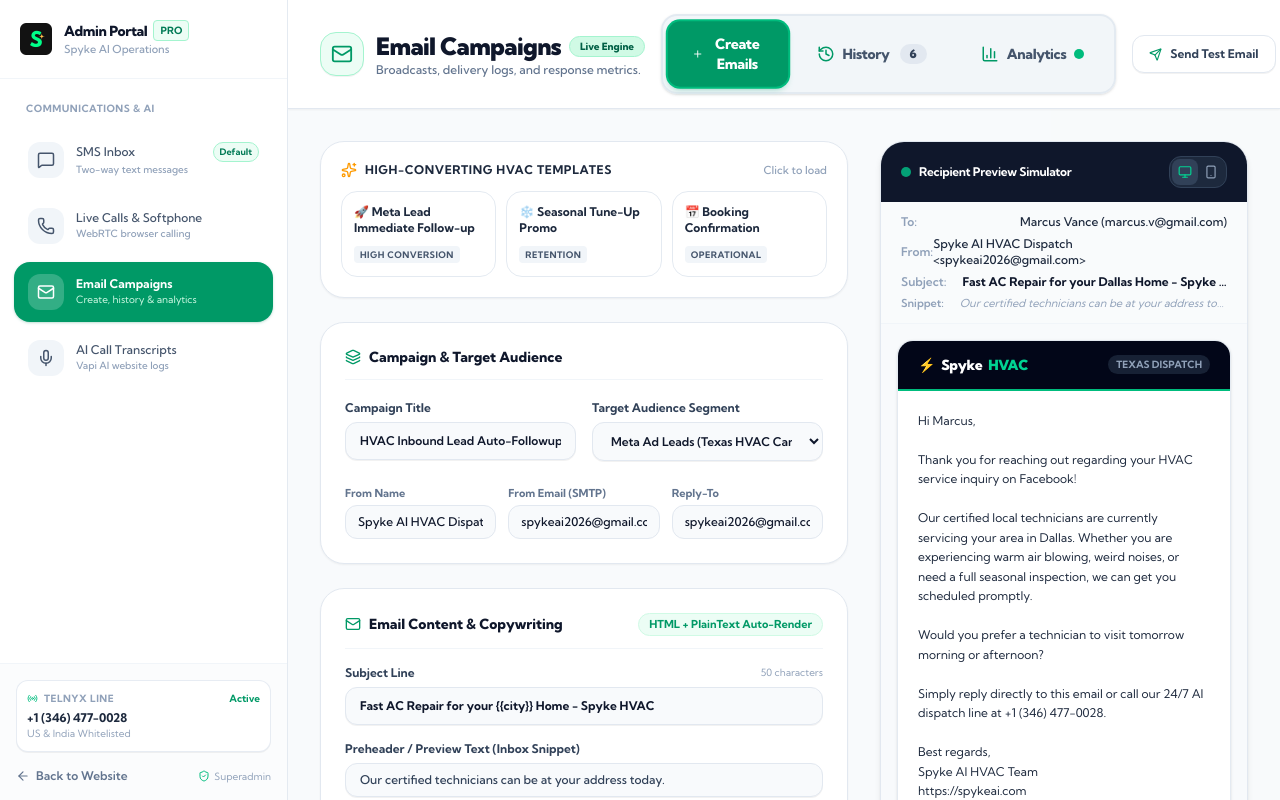
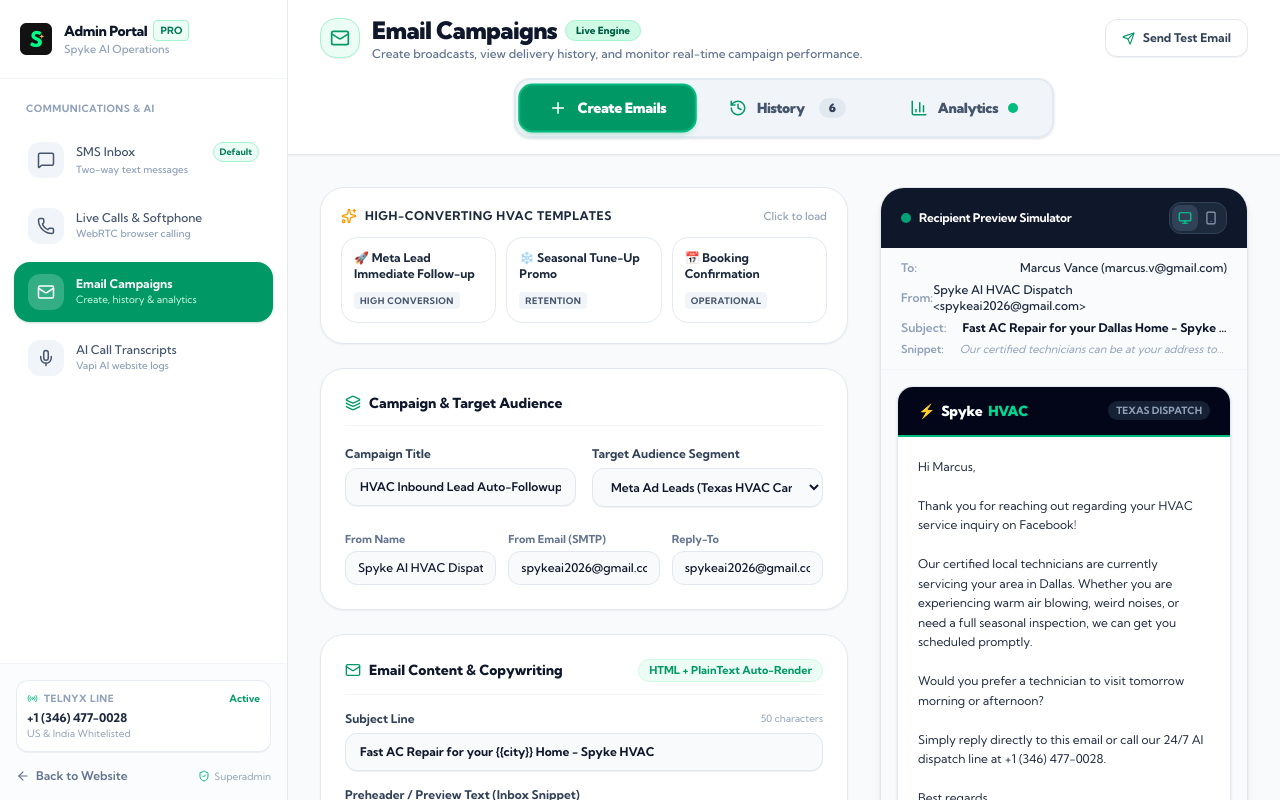
Before and after one commit to SpykeAI/website_sypke, a Next.js app: page /admin/emails in a window 1280 px wide. Built offline with nearby package versions, Linux system fonts and the light colour scheme.

Commit message:
style: move tabs to centered row below email campaigns heading

```diff
--- a/src/app/admin/emails/page.tsx
+++ b/src/app/admin/emails/page.tsx
@@ -565,12 +565,13 @@
 
         {/* TOP HEADER & TABS BAR */}
         <header className="bg-white border-b border-slate-200 sticky top-0 z-20 px-4 sm:px-6 lg:px-8 py-3.5 shadow-xs">
-          <div className="max-w-7xl mx-auto flex flex-col lg:flex-row items-center justify-between gap-4">
-
-            {/* Title & Badge (Left) */}
-            <div className="flex items-center gap-3 shrink-0 self-start lg:self-center">
-              <div className="w-11 h-11 rounded-2xl bg-emerald-50 border border-emerald-200 flex items-center justify-center text-emerald-600 shadow-2xs">
-                <Mail size={22} />
+          <div className="max-w-7xl mx-auto space-y-3">
+
+            {/* Top Row: Heading on Left, Quick Action on Right */}
+            <div className="flex items-center justify-between gap-4">
+              <div className="flex items-center gap-3">
+                <div className="w-10 h-10 rounded-2xl bg-emerald-50 border border-emerald-200 flex items-center justify-center text-emerald-600 shadow-2xs">
+                  <Mail size={20} />
                 </div>
                 <div>
                   <div className="flex items-center gap-2">
@@ -582,19 +583,30 @@
                     </span>
                   </div>
                   <p className="text-xs text-slate-500 font-medium hidden sm:block">
-                  Broadcasts, delivery logs, and response metrics.
+                    Create broadcasts, view delivery history, and monitor real-time campaign performance.
                   </p>
                 </div>
               </div>
 
-            {/* CENTER (IN BETWEEN): BIG & HIGHLIGHTED TABS */}
-            <div className="flex-1 flex justify-center w-full lg:w-auto my-1 lg:my-0">
-              <div className="flex items-center p-1.5 bg-slate-100/90 border-2 border-slate-200/90 rounded-2xl shadow-sm gap-1.5 w-full sm:w-auto justify-center">
+              {/* Send Test Email Action */}
+              <button
+                onClick={() => setTestEmailModalOpen(true)}
+                className="px-4 py-2.5 rounded-xl border border-slate-200 hover:border-slate-300 bg-white hover:bg-slate-50 text-xs font-bold text-slate-700 transition flex items-center gap-2 cursor-pointer shadow-2xs"
+                title="Send a live test email via SMTP to verify formatting"
+              >
+                <Send size={13} className="text-emerald-600" />
+                <span>Send Test Email</span>
+              </button>
+            </div>
+
+            {/* Bottom Row (Below Email Campaign Heading): Centered in between, Big & Highlighted */}
+            <div className="flex justify-center pt-1 pb-0.5">
+              <div className="inline-flex items-center p-1.5 bg-slate-100/95 border-2 border-slate-200/90 rounded-2xl shadow-sm gap-2 w-full sm:w-auto justify-center">
 
                 {/* Create Emails Tab */}
                 <button
                   onClick={() => setActiveTab("create")}
-                  className={`px-5 sm:px-6 py-2.5 sm:py-3 rounded-xl text-xs sm:text-sm font-extrabold transition-all duration-150 flex items-center justify-center gap-2 cursor-pointer ${
+                  className={`px-7 py-3 rounded-xl text-sm font-black transition-all duration-150 flex items-center justify-center gap-2.5 cursor-pointer ${
                     activeTab === "create"
                       ? "bg-emerald-600 text-white shadow-md shadow-emerald-600/30 ring-2 ring-emerald-500 scale-[1.02]"
                       : "text-slate-600 hover:text-slate-900 hover:bg-white/80"
@@ -607,7 +619,7 @@
                 {/* History Tab */}
                 <button
                   onClick={() => setActiveTab("history")}
-                  className={`px-5 sm:px-6 py-2.5 sm:py-3 rounded-xl text-xs sm:text-sm font-extrabold transition-all duration-150 flex items-center justify-center gap-2 cursor-pointer ${
+                  className={`px-7 py-3 rounded-xl text-sm font-black transition-all duration-150 flex items-center justify-center gap-2.5 cursor-pointer ${
                     activeTab === "history"
                       ? "bg-emerald-600 text-white shadow-md shadow-emerald-600/30 ring-2 ring-emerald-500 scale-[1.02]"
                       : "text-slate-600 hover:text-slate-900 hover:bg-white/80"
@@ -616,7 +628,7 @@
                   <History size={18} className={activeTab === "history" ? "text-white" : "text-emerald-600"} />
                   <span className="tracking-tight">History</span>
                   <span
-                    className={`text-xs px-2.5 py-0.5 rounded-full font-black ml-0.5 transition-colors ${
+                    className={`text-xs px-2.5 py-0.5 rounded-full font-black ml-1 transition-colors ${
                       activeTab === "history"
                         ? "bg-white text-emerald-800 shadow-2xs"
                         : "bg-slate-200 text-slate-700"
@@ -629,7 +641,7 @@
                 {/* Analytics Tab */}
                 <button
                   onClick={() => setActiveTab("analytics")}
-                  className={`px-5 sm:px-6 py-2.5 sm:py-3 rounded-xl text-xs sm:text-sm font-extrabold transition-all duration-150 flex items-center justify-center gap-2 cursor-pointer ${
+                  className={`px-7 py-3 rounded-xl text-sm font-black transition-all duration-150 flex items-center justify-center gap-2.5 cursor-pointer ${
                     activeTab === "analytics"
                       ? "bg-emerald-600 text-white shadow-md shadow-emerald-600/30 ring-2 ring-emerald-500 scale-[1.02]"
                       : "text-slate-600 hover:text-slate-900 hover:bg-white/80"
@@ -645,18 +657,6 @@
                 </button>
 
               </div>
-            </div>
-
-            {/* Right: Quick Action Button */}
-            <div className="flex items-center gap-2.5 shrink-0 self-end lg:self-center">
-              <button
-                onClick={() => setTestEmailModalOpen(true)}
-                className="px-4 py-2.5 rounded-xl border border-slate-200 hover:border-slate-300 bg-white hover:bg-slate-50 text-xs font-bold text-slate-700 transition flex items-center gap-2 cursor-pointer shadow-2xs"
-                title="Send a live test email via SMTP to verify formatting"
-              >
-                <Send size={13} className="text-emerald-600" />
-                <span>Send Test Email</span>
-              </button>
             </div>
 
           </div>
```
Lines whose indentation alone changed are shown as unchanged.
